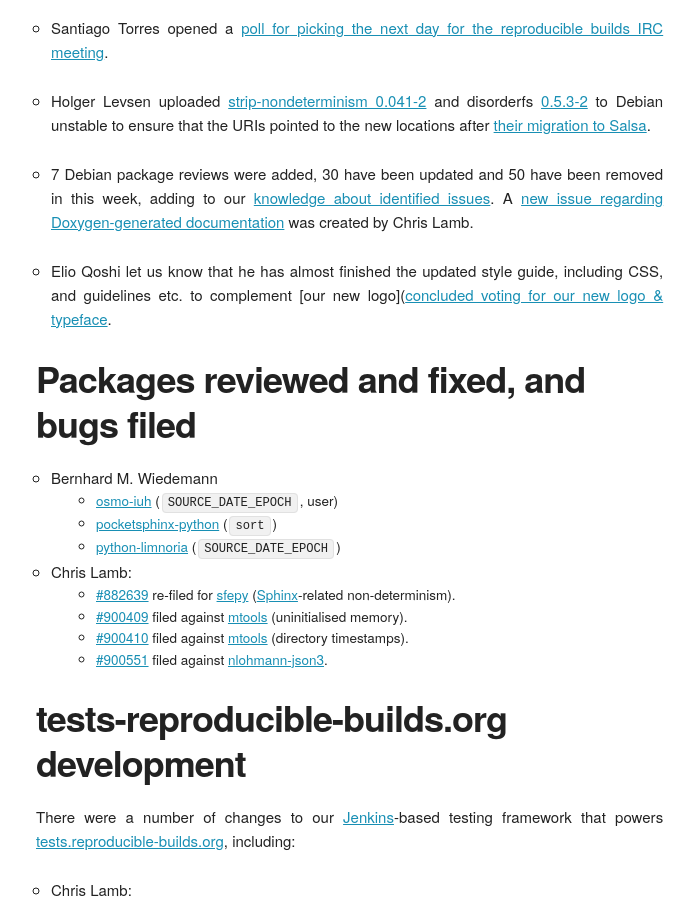
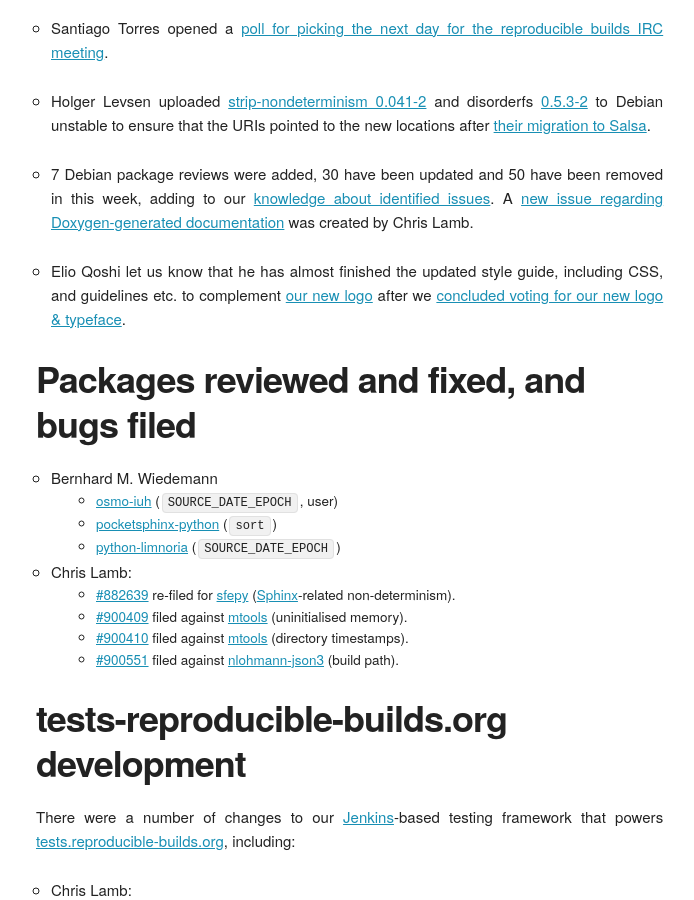
Before and after one commit to prototypefund/reproducible-website, a Jekyll site: the page built from _blog/posts/162.md, in a window 1280 px wide and 900 px high, scrolled down 855 px. Shown: the whole window, without its empty margins (124-818 px from the left). Built offline with Jekyll 4.4.1, drawn with Linux system fonts in a browser that asks for light colours; some web fonts are replaced.

Commit message:
162: add rb detail, add logo link

```diff
--- a/_blog/posts/162.md
+++ b/_blog/posts/162.md
@@ -19,7 +19,7 @@
 
 * 7 Debian package reviews were added, 30 have been updated and 50 have been removed in this week, adding to our [knowledge about identified issues](https://tests.reproducible-builds.org/debian/index_issues.html). A [new issue regarding Doxygen-generated documentation](https://salsa.debian.org/reproducible-builds/reproducible-notes/commit/2a08d455) was created by Chris Lamb.
 
-* Elio Qoshi let us know that he has almost finished the updated style guide, including CSS, and guidelines etc. to complement [our new logo]([concluded voting for our new logo & typeface](https://lists.reproducible-builds.org/pipermail/rb-general/2018-May/000981.html).
+* Elio Qoshi let us know that he has almost finished the updated style guide, including CSS, and guidelines etc. to complement [our new logo](https://reproducible-builds.org/images/logos/rb.svg) after we [concluded voting for our new logo & typeface](https://lists.reproducible-builds.org/pipermail/rb-general/2018-May/000981.html).
 
 
 Packages reviewed and fixed, and bugs filed
@@ -34,7 +34,7 @@
     * [#882639](https://bugs.debian.org/882639) re-filed for [sfepy](https://tracker.debian.org/pkg/sfepy) ([Sphinx](http://www.sphinx-doc.org/en/master/)-related non-determinism).
     * [#900409](https://bugs.debian.org/900409) filed against [mtools](https://tracker.debian.org/pkg/mtools) (uninitialised memory).
     * [#900410](https://bugs.debian.org/900410) filed against [mtools](https://tracker.debian.org/pkg/mtools) (directory timestamps).
-    * [#900551](https://bugs.debian.org/900551) filed against [nlohmann-json3](https://tracker.debian.org/pkg/nlohmann-json3).
+    * [#900551](https://bugs.debian.org/900551) filed against [nlohmann-json3](https://tracker.debian.org/pkg/nlohmann-json3) (build path).
 
 
 tests-reproducible-builds.org development
```
